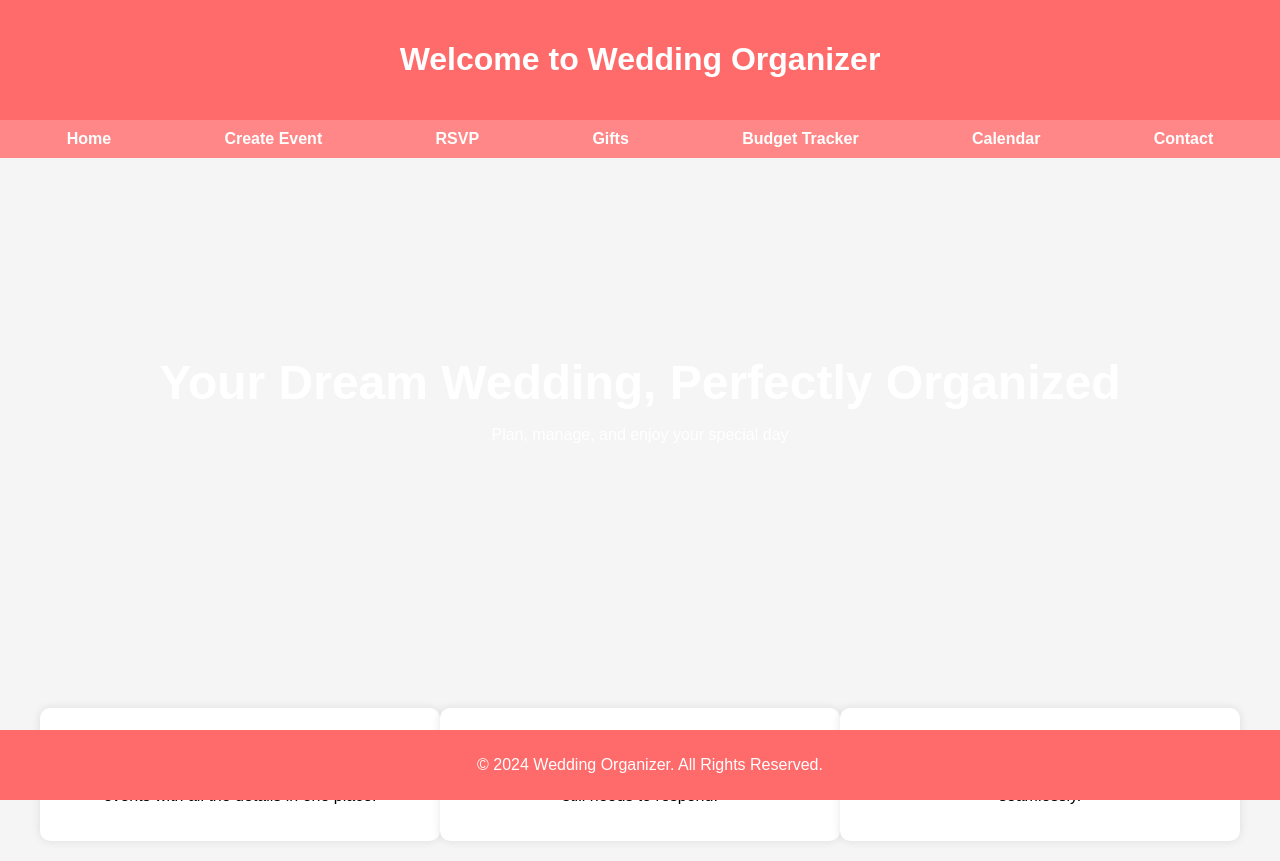
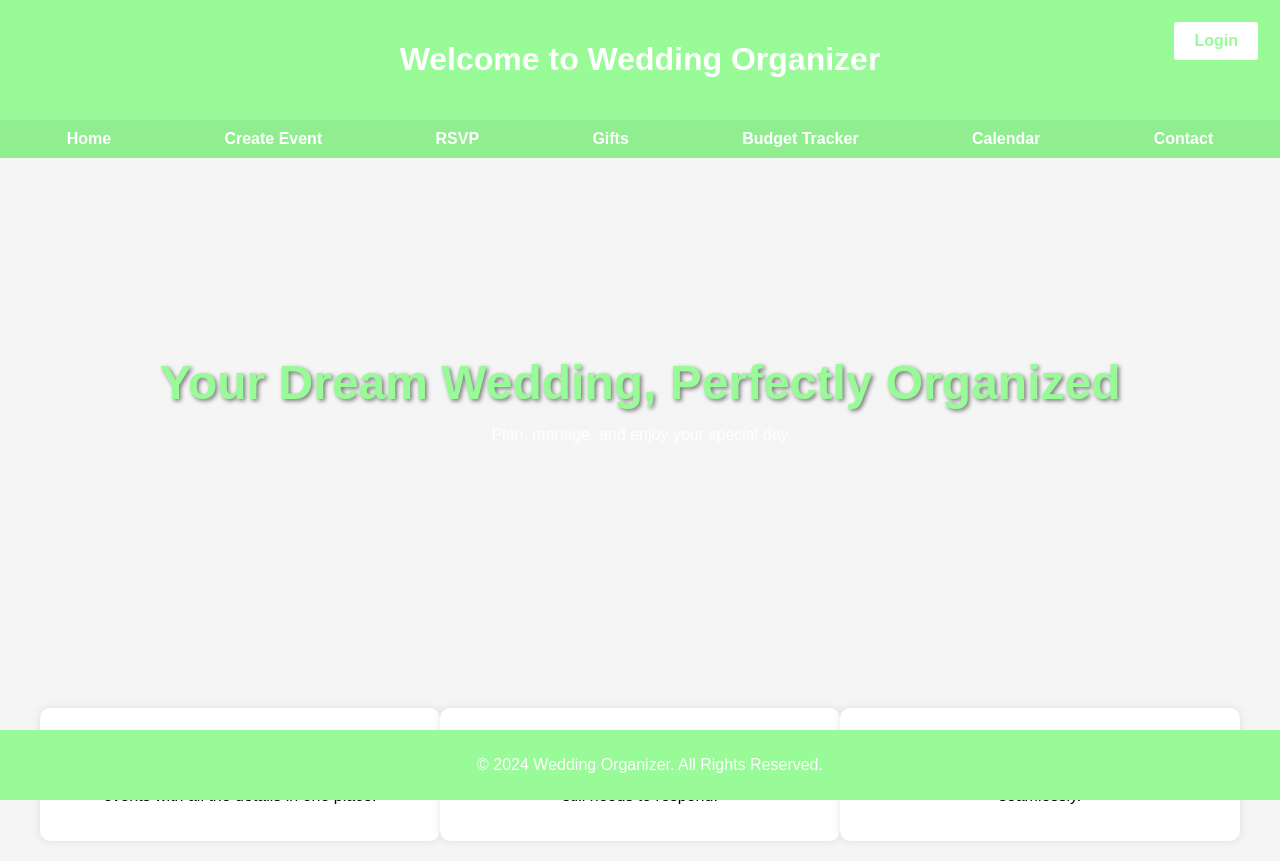
Before and after one commit to JeffinKR924/RSVPWebApp, a website: page app/public/home-page/homepage.html in a window 1280 px wide. Drawn offline with Linux system fonts and the light colour scheme.

Commit message:
Changed color to green and added login button

```diff
--- a/app/public/home-page/homepage.html
+++ b/app/public/home-page/homepage.html
@@ -13,16 +13,30 @@
         }
 
         header {
-            background-color: #ff6b6b;
+            background-color: #98fb98; /* Light Green */
             color: white;
             padding: 20px;
             text-align: center;
+            position: relative;
+        }
+
+        header .login-btn {
+            position: absolute;
+            top: 20px;
+            right: 20px;
+            background-color: white;
+            color: #98fb98;
+            padding: 10px 20px;
+            border: 2px solid #98fb98;
+            border-radius: 5px;
+            text-decoration: none;
+            font-weight: bold;
         }
 
         nav {
             display: flex;
             justify-content: space-around;
-            background-color: #ff8787;
+            background-color: #90ee90; /* Light Green variant */
             padding: 10px;
         }
 
@@ -47,6 +61,8 @@
         .hero h1 {
             font-size: 3em;
             margin: 0;
+            color: #98fb98; /* Light Green */
+            text-shadow: 2px 2px 4px rgba(0, 0, 0, 0.5);
         }
 
         .container {
@@ -72,11 +88,11 @@
 
         .feature-box h3 {
             margin-top: 0;
-            color: #ff6b6b;
+            color: #98fb98; /* Light Green */
         }
 
         footer {
-            background-color: #ff6b6b;
+            background-color: #98fb98; /* Light Green */
             color: white;
             text-align: center;
             padding: 10px;
@@ -89,6 +105,7 @@
 <body>
     <header>
         <h1>Welcome to Wedding Organizer</h1>
+        <a href="/login-page" class="login-btn">Login</a>
     </header>
 
     <nav>
```
